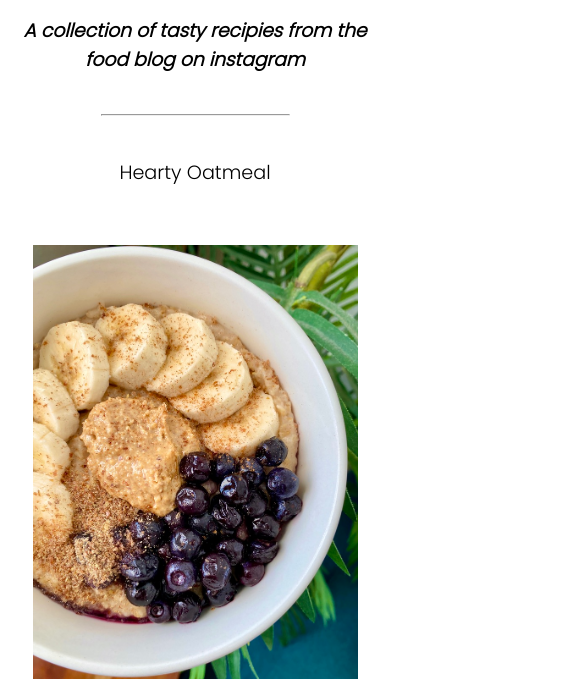
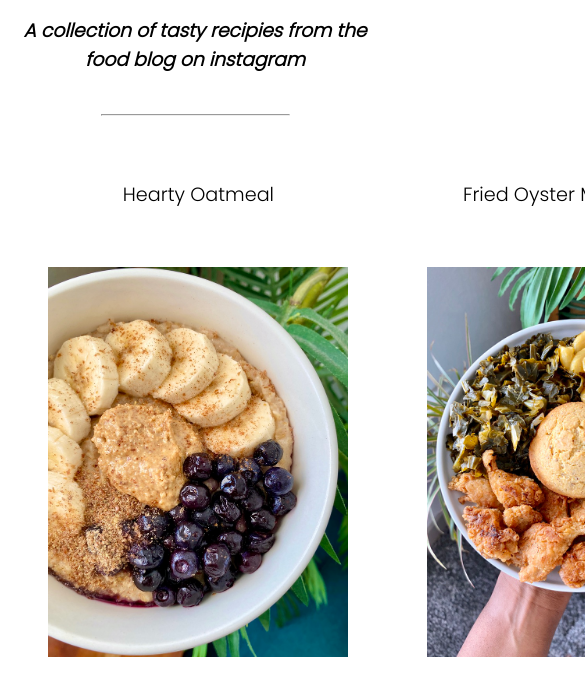
Before and after one commit to danecalifornia/danethevegan-recipes, a plain HTML site: page index.html in a window 390 px wide. Shown: the part 163-844 px from the top of the page, 585 px wide, since content can reach past the window. Drawn offline with Linux system fonts and the light colour scheme.

```diff
--- a/index.html
+++ b/index.html
@@ -50,18 +50,11 @@
 
     }
 
-
-
     .copyright {
       text-align: center;
       justify-content: center;
     }
-    @media only screen and (max-width:768px){
-      td {
-        width: 100%;
-        justify-content: center;
-        text-align: center;
-      }
+
     }
     @media only screen and (max-width:1151px) {
       table {
```
Also changed, not shown: oatmeal.html (+2 -1 lines).
